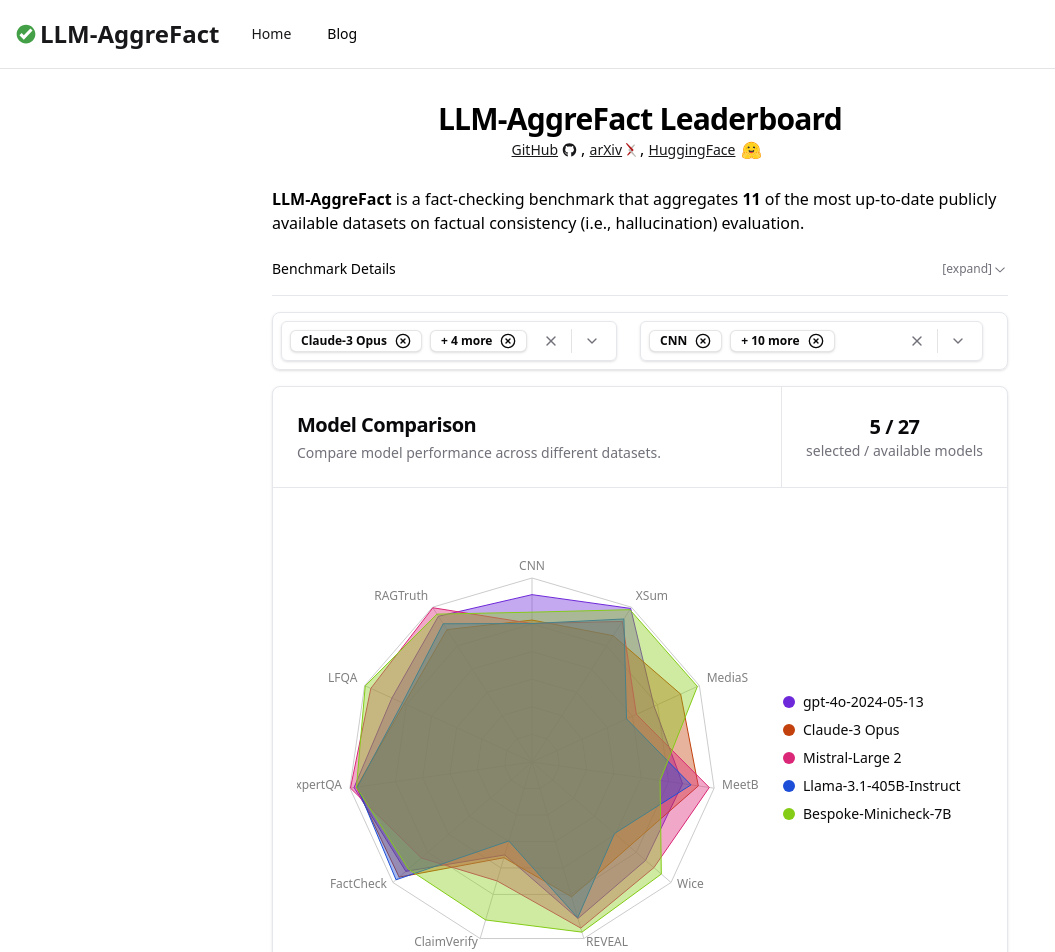
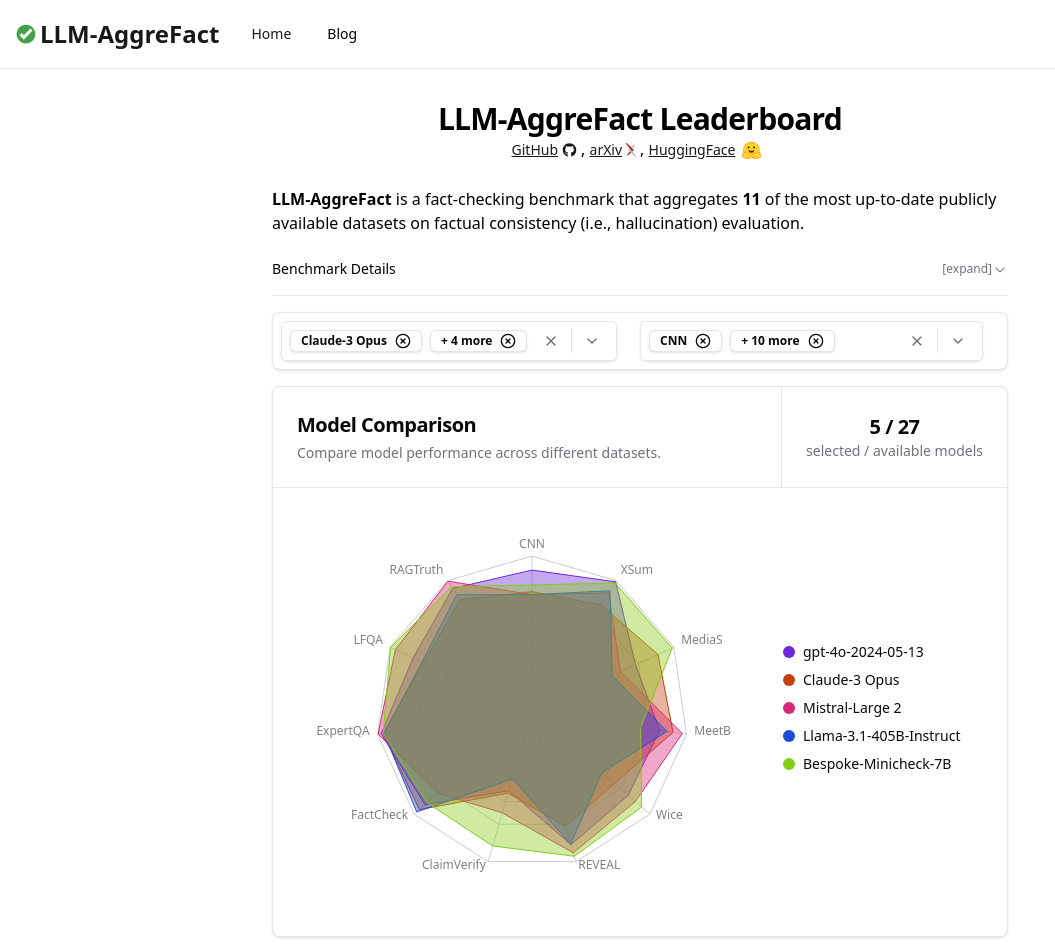
Before and after one commit to rin2401/llm-aggrefact, a Next.js app: page / in a window 1280 px wide. Shown: the top 952 px of the page, without its empty margins (0-1055 px from the left). Built offline with nearby package versions, Linux system fonts and the light colour scheme.

Commit message:
fix chart + legend sizing

```diff
--- a/src/components/Leaderboard.tsx
+++ b/src/components/Leaderboard.tsx
@@ -340,7 +340,7 @@
       <ResponsiveContainer
         width="100%"
         height="100%"
-        className="flex-grow sm:min-h-[500px] sm:min-w-[500px] sm:w-full sm:h-full min-h-[200px] min-w-[200px]"
+        className="flex-grow sm:min-h-[400px] sm:min-w-[400px] sm:w-full sm:h-full min-h-[200px] min-w-[200px] items-center"
       >
         <RadarChart data={chartData}>
           <PolarGrid />
@@ -364,7 +364,7 @@
           ))}
         </RadarChart>
       </ResponsiveContainer>
-      <div className="flex items-center mt-4 lg:mt-0 lg:ml-4 overflow-x-auto lg:overflow-x-visible lg:overflow-y-auto lg:max-h-[100%] max-h-[100px] lg:min-w-[200px]">
+      <div className="flex items-center mt-4 lg:mt-0 lg:ml-4 overflow-x-auto lg:overflow-x-visible lg:overflow-y-auto lg:max-h-[400px] max-h-[100px] lg:min-w-[200px]">
         <div className="flex flex-col">
           {filteredData.map((item, index) => (
             <div
```
